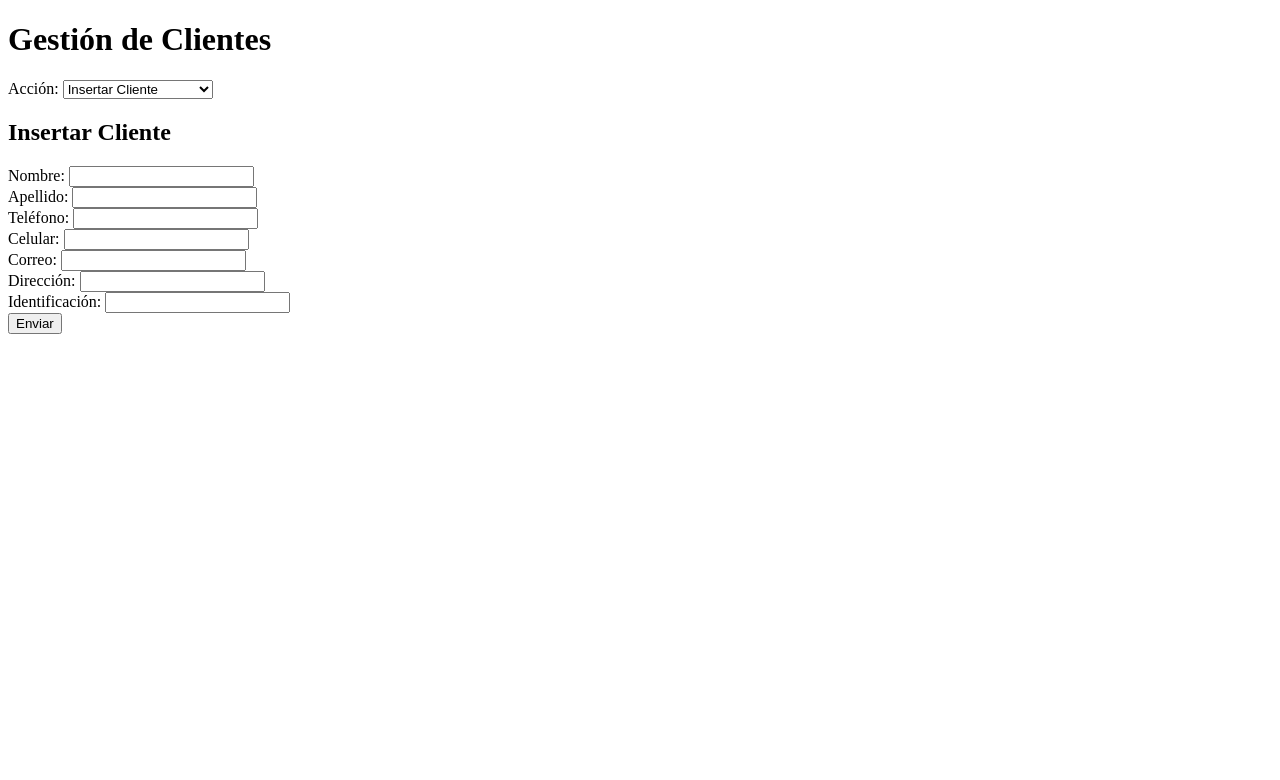
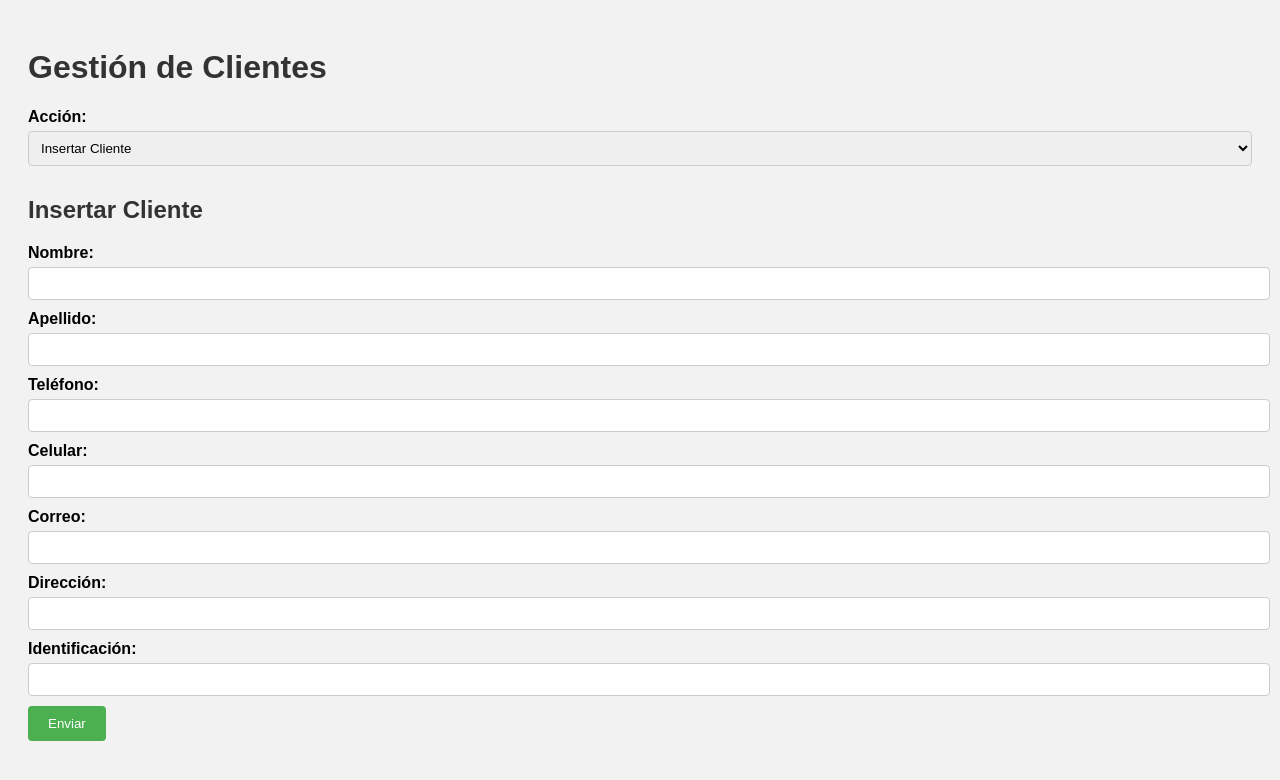
Before and after one commit to Elpuzzupuzu/Agencia, a PHP site: page /clientes.php in a window 1280 px wide. Shown: the top 780 px of the page. Run offline with PHP 8.4, Linux system fonts and the light colour scheme.

Commit message:
primera version del crud para clientes con css

```diff
--- a/clientes.php
+++ b/clientes.php
@@ -93,6 +93,8 @@ if ($_SERVER['REQUEST_METHOD'] === 'POST') {
 <head>
     <meta charset="UTF-8">
     <title>Gestión de Clientes</title>
+    <link rel="stylesheet" href="css/clientes.css">
+
 </head>
 <body>
     <h1>Gestión de Clientes</h1>
--- /dev/null
+++ b/css/clientes.css
@@ -0,0 +1,77 @@
+/* Reset de estilos y estilos básicos */
+body {
+    font-family: Arial, sans-serif;
+    background-color: #f2f2f2;
+    padding: 20px;
+}
+
+h1, h2 {
+    color: #333;
+}
+
+/* Estilos para el formulario y la tabla */
+#clienteForm {
+    max-width: 800px;
+    margin: 0 auto;
+    background-color: #fff;
+    padding: 20px;
+    border-radius: 8px;
+    box-shadow: 0 0 10px rgba(0, 0, 0, 0.1);
+}
+
+form {
+    margin-bottom: 20px;
+}
+
+label {
+    display: block;
+    margin-bottom: 5px;
+    font-weight: bold;
+}
+
+select, input[type="text"], input[type="email"] {
+    width: 100%;
+    padding: 8px;
+    margin-bottom: 10px;
+    border: 1px solid #ccc;
+    border-radius: 4px;
+}
+
+button[type="submit"] {
+    background-color: #4CAF50;
+    color: white;
+    padding: 10px 20px;
+    border: none;
+    border-radius: 4px;
+    cursor: pointer;
+}
+
+button[type="submit"]:hover {
+    background-color: #45a049;
+}
+
+/* Estilos para la tabla */
+table {
+    width: 100%;
+    border-collapse: collapse;
+    margin-top: 20px;
+}
+
+table th, table td {
+    border: 1px solid #ddd;
+    padding: 8px;
+    text-align: left;
+}
+
+table th {
+    background-color: #f2f2f2;
+    color: #333;
+}
+
+table tr:nth-child(even) {
+    background-color: #f9f9f9;
+}
+
+table tr:hover {
+    background-color: #f2f2f2;
+}
```
Also changed, not shown: phps/clientes.php (deleted, +0 -108 lines).
